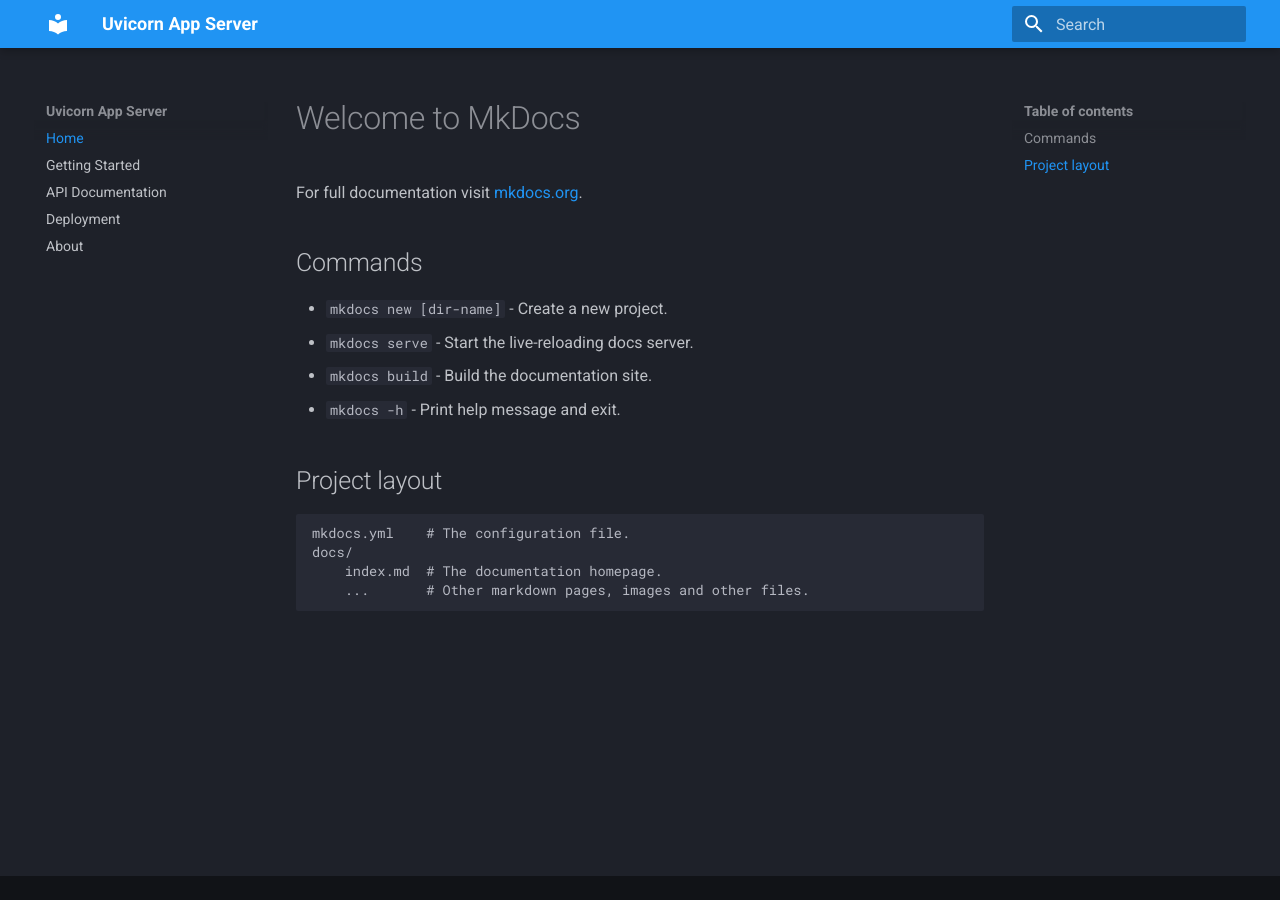
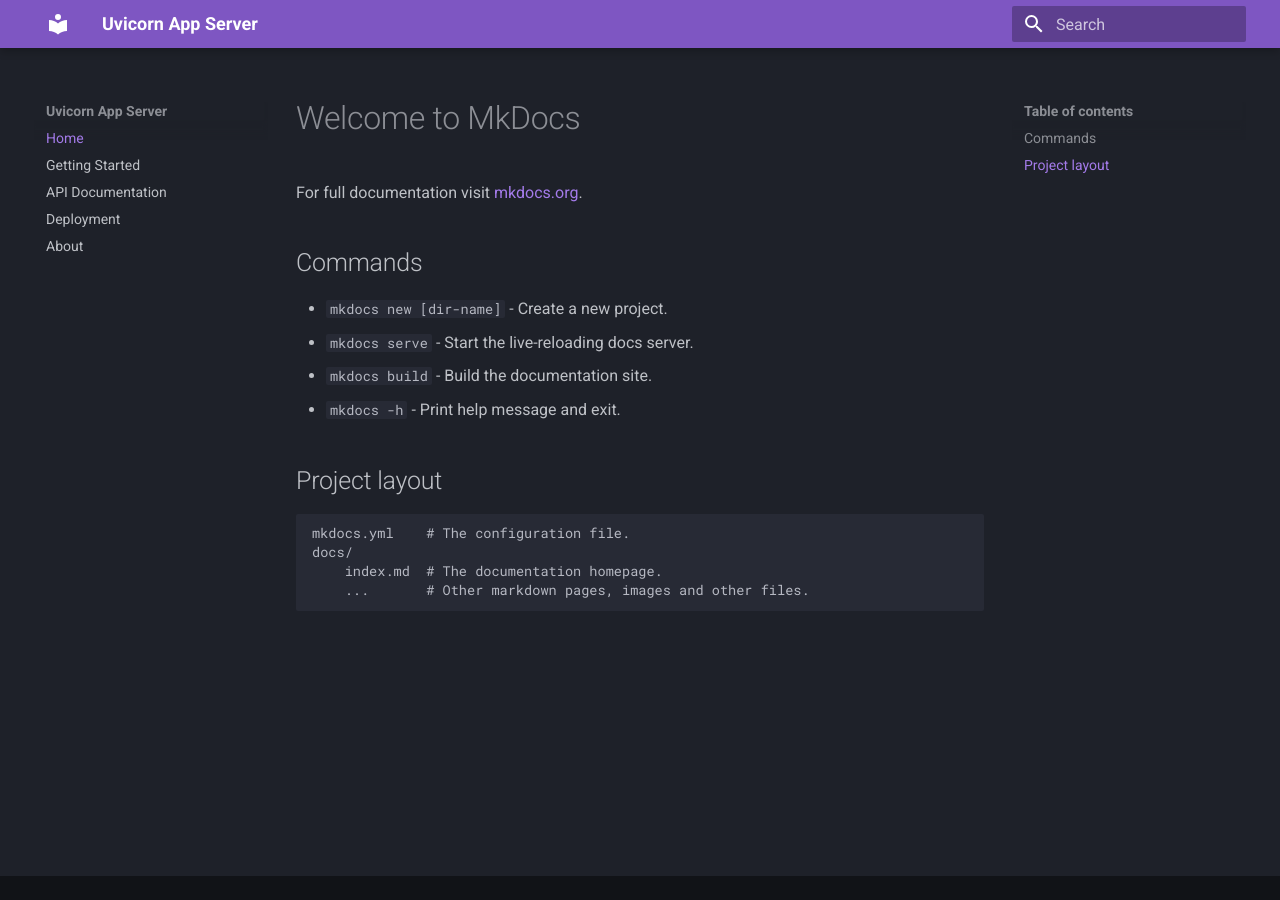
Before and after one commit to JanoBourian/uvicorn-app-server, an MkDocs documentation site: the page built from docs/index.md, in a window 1280 px wide. Built offline with MkDocs 1.6.1 and Material for MkDocs 9.7.7, drawn with Linux system fonts in a browser that asks for light colours.

Commit message:
add: new colors for documentation

```diff
--- a/mkdocs.yml
+++ b/mkdocs.yml
@@ -3,7 +3,7 @@ theme:
   name: material
   palette:
     scheme: slate
-    primary: blue
+    primary: deep purple
   font:
     text: Roboto
     code: Roboto Mono
```
